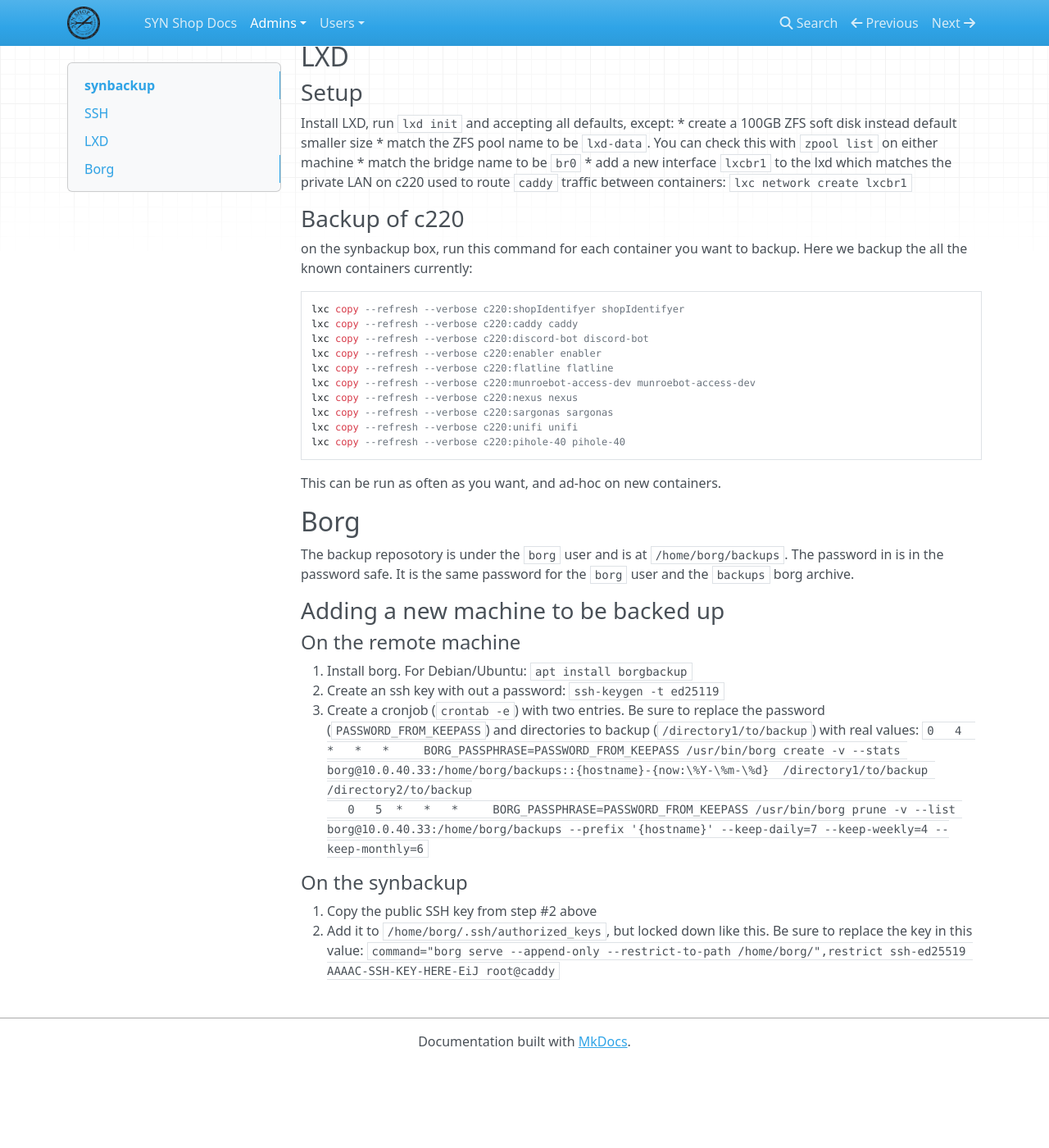
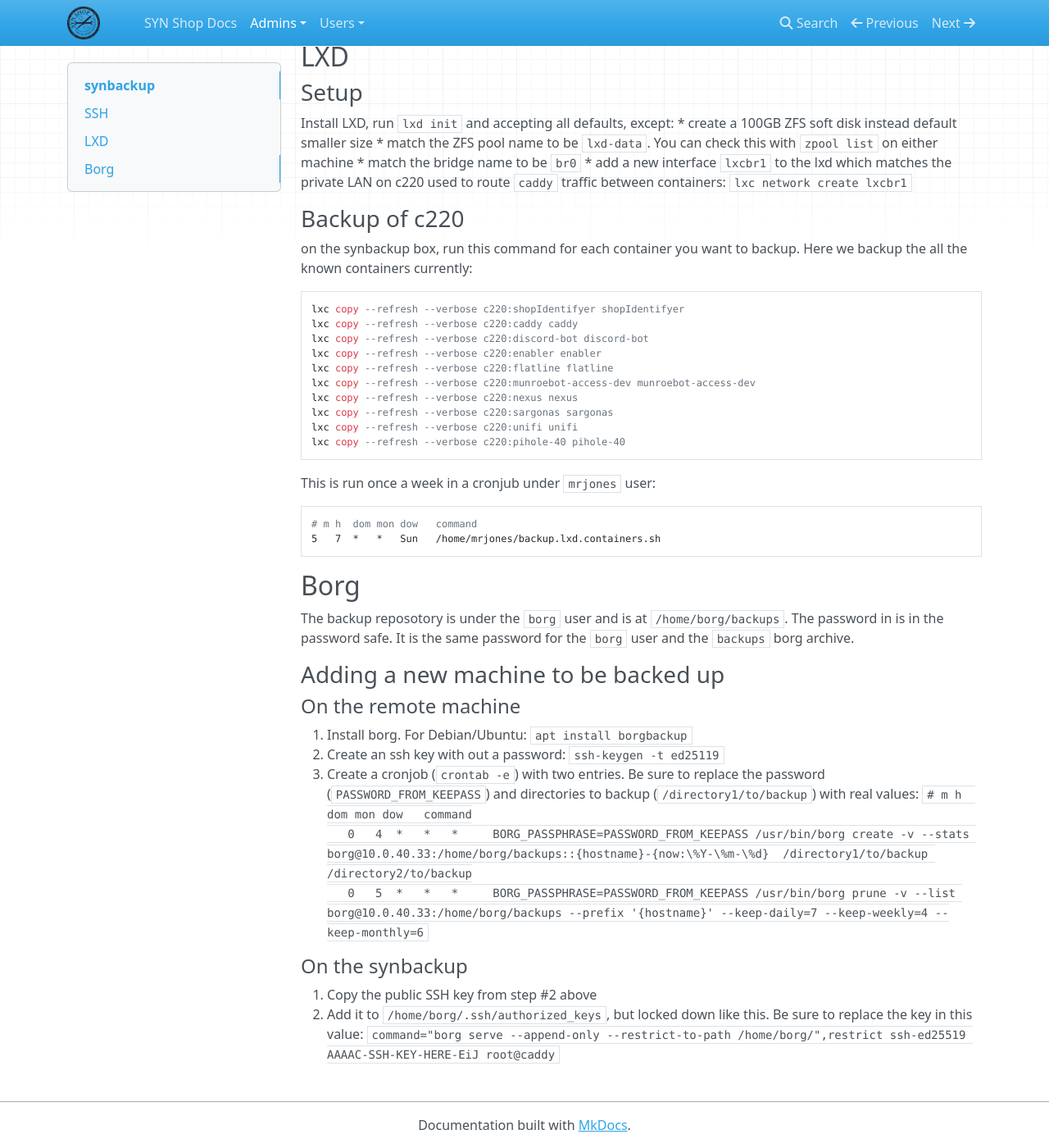
Before and after one commit to synshop/rtfm, an MkDocs documentation site: the page built from docs/admins/synbackup.md, in a window 1280 px wide and 1400 px high, scrolled down 475 px. Shown: the whole window at 82% size. Built offline with MkDocs 1.6.1, drawn with Linux system fonts in a browser that asks for light colours; nearby versions of some CDN libraries; before the commit the page ends 1773 px from its top, so only the background shows below that.

Commit message:
specify lxd is backed up via cronjobs

````diff
--- a/docs/admins/synbackup.md
+++ b/docs/admins/synbackup.md
@@ -45,7 +45,12 @@
 lxc copy --refresh --verbose c220:pihole-40 pihole-40
 ```
 
-This can be run as often as you want, and ad-hoc on new containers.
+This is run once a week in a cronjub under `mrjones` user:
+
+```
+# m h  dom mon dow   command
+5   7  *   *   Sun   /home/mrjones/backup.lxd.containers.sh
+```
 
 ## Borg
 
@@ -59,6 +64,7 @@
 2. Create an ssh key with out a password: `ssh-keygen -t ed25119`
 3. Create a cronjob (`crontab -e`) with two entries. Be sure to replace the password (`PASSWORD_FROM_KEEPASS`) and directories to backup (`/directory1/to/backup`) with real values:
    ```
+   # m h  dom mon dow   command
    0   4  *   *   *     BORG_PASSPHRASE=PASSWORD_FROM_KEEPASS /usr/bin/borg create -v --stats borg@10.0.40.33:/home/borg/backups::{hostname}-{now:\%Y-\%m-\%d}  /directory1/to/backup /directory2/to/backup
    0   5  *   *   *     BORG_PASSPHRASE=PASSWORD_FROM_KEEPASS /usr/bin/borg prune -v --list borg@10.0.40.33:/home/borg/backups --prefix '{hostname}' --keep-daily=7 --keep-weekly=4 --keep-monthly=6
    ```
````
